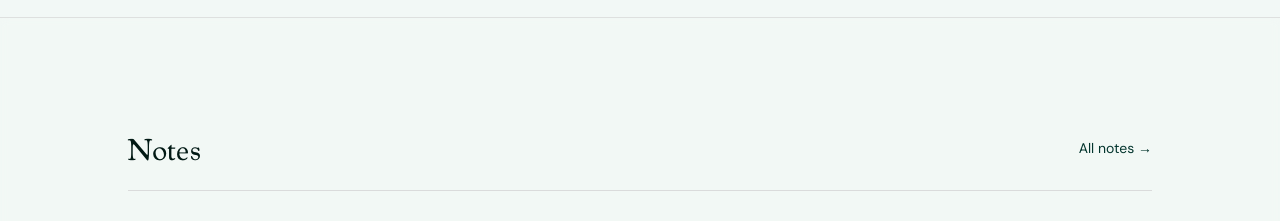
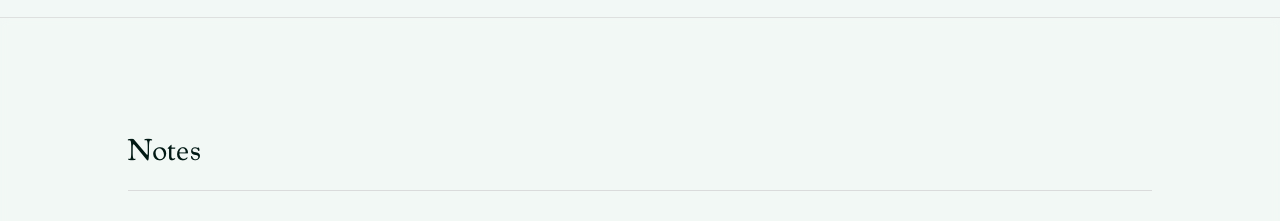
Before and after one commit to bergets/kohl-design, a Next.js app: page / in a window 1280 px wide. Shown: the part 1440-1661 px from the top of the page. Built offline with nearby package versions, Linux system fonts and the light colour scheme.

Commit message:
chore(home): remove All notes link from Notes section

```diff
--- a/app/page.tsx
+++ b/app/page.tsx
@@ -236,13 +236,6 @@ export default function Home() {
             <h3 className={`${cooper.className} text-2xl sm:text-3xl font-normal text-pine-900 dark:text-white`}>
               Notes
             </h3>
-
-            <Link
-              href="/notes"
-              className="text-xs sm:text-sm font-medium text-pine-700 dark:text-[#8AD0BE] hover:text-primary dark:hover:text-white transition-colors"
-            >
-              All notes →
-            </Link>
           </div>
 
           <div className="border-t border-border/80 dark:border-pine-500/30 divide-y divide-border/60 dark:divide-pine-500/20">
```
